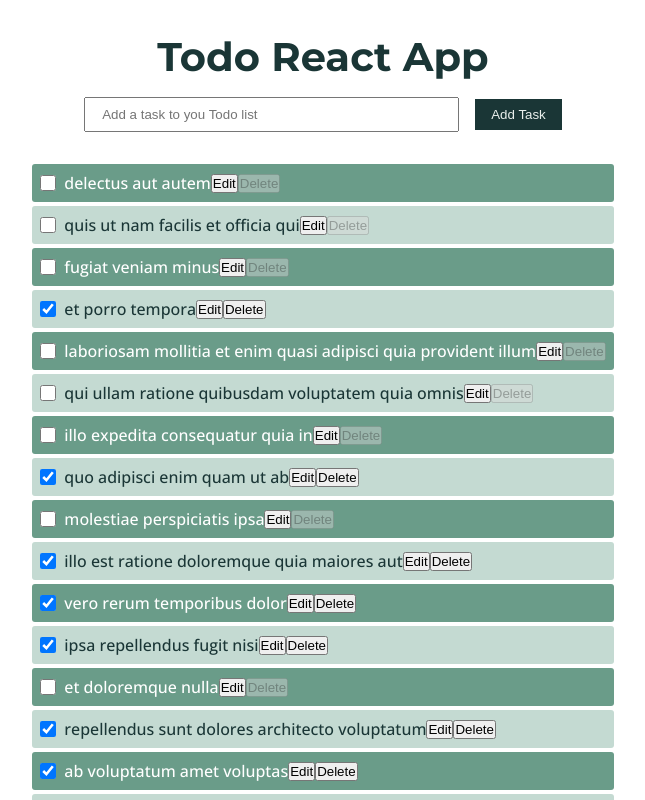
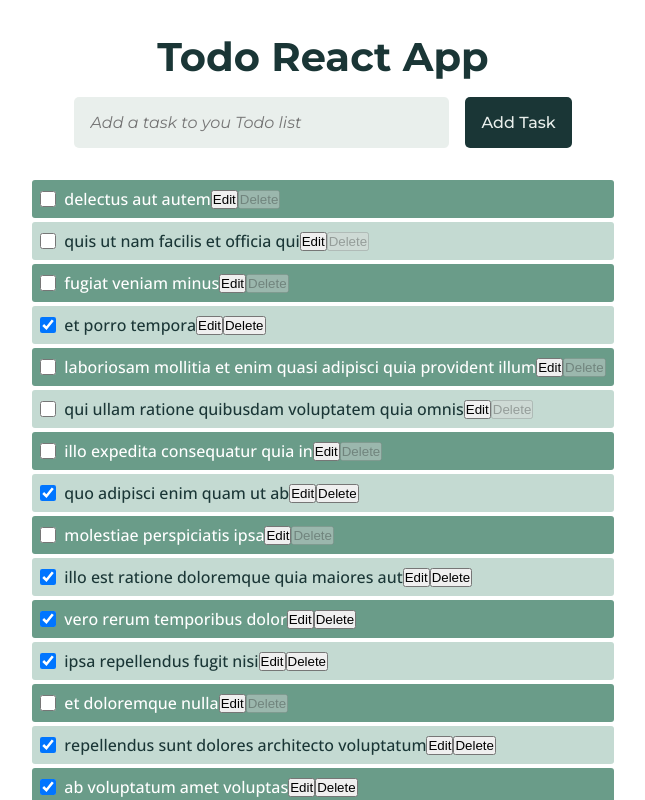
Before and after one commit to jfcode101/alab-320h.9.1, a React (Vite) app in the folder REACT-TODO-LIST/: page / in a window 1280 px wide. Shown: the top 800 px of the page, without its empty margins (317-962 px from the left). Built offline with nearby package versions, Linux system fonts and the light colour scheme.

Commit message:
updates styles - form.css - item.css - index.css

```diff
--- a/REACT-TODO-LIST/src/assets/components/todo-form/form.css
+++ b/REACT-TODO-LIST/src/assets/components/todo-form/form.css
@@ -6,13 +6,23 @@
 
   .cls-frm-input,
   .btn-submit {
-    padding: 0.5rem 1rem;
+    padding: 1rem;
+    border-radius: 5px;
   }
 
   .cls-frm-input {
     outline: none;
+    border: 0;
+    background-color: var(--brightGray-clr);
     margin: 0 1rem 2rem 0;
     width: 375px;
+    font: italic 400 1rem var(--montserrat-fnt);
+    color: var(--ironGray-clr);
+    transition: border 300ms ease-in-out;
+
+    &:hover {
+      border-bottom: 2px solid var(--ironGray-clr);
+    }
   }
 
   .btn-submit {
@@ -20,5 +30,7 @@
     outline: none;
     background-color: var(--msuGreen-clr);
     color: var(--brightGray-clr);
+    font: normal 500 1rem var(--montserrat-fnt);
+    cursor: pointer;
   }
 }
--- a/REACT-TODO-LIST/src/assets/components/todo-item/item.css
+++ b/REACT-TODO-LIST/src/assets/components/todo-item/item.css
@@ -10,7 +10,8 @@
   padding: 0.5rem;
   display: flex;
   align-items: center;
-  transition: ;
+  transition-property: background-color, color;
+  transition: 300ms ease-in-out;
 
   &:nth-child(odd) {
     background-color: var(--oxley-clr);
--- a/REACT-TODO-LIST/src/index.css
+++ b/REACT-TODO-LIST/src/index.css
@@ -4,6 +4,7 @@
 :root {
   /* drk colors */
   --msuGreen-clr: #1a3636;
+  --ironGray-clr: #616569;
 
   /* light colors  */
   --amrcnSilver-clr: #c4dad2;
```
